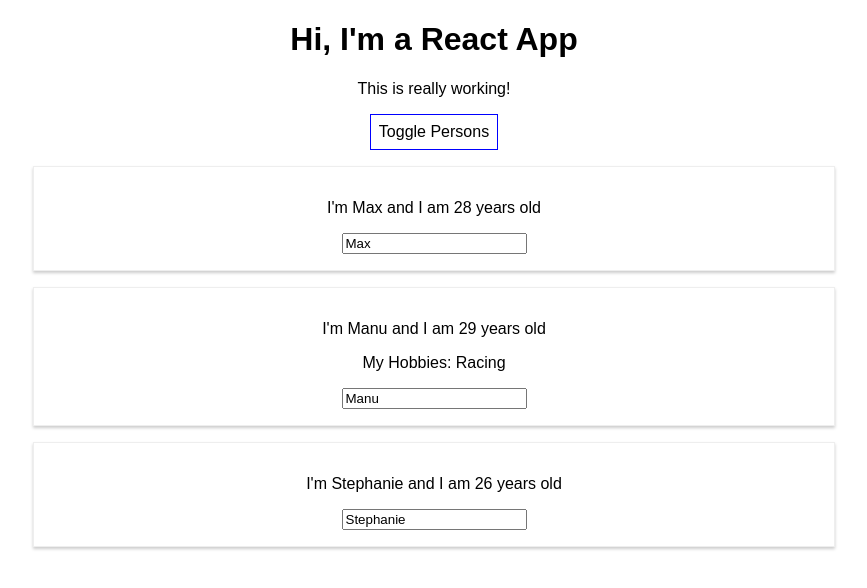
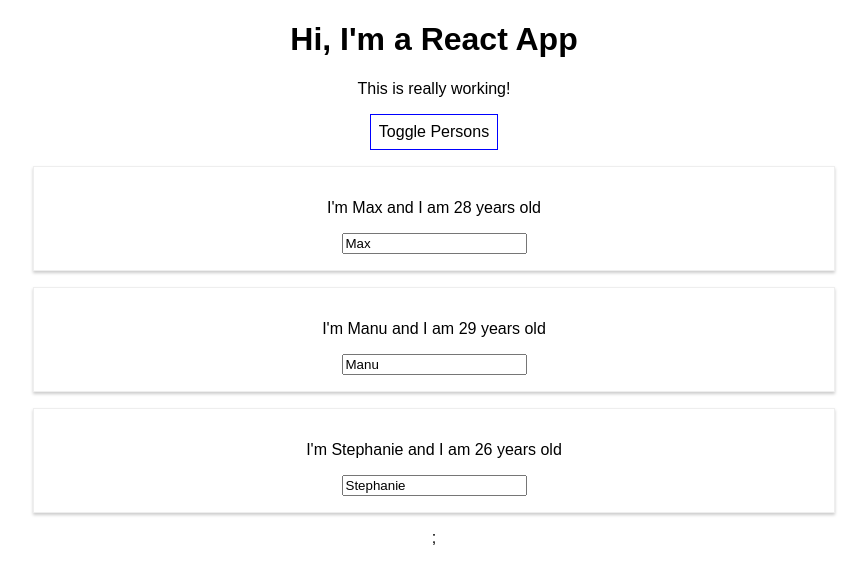
Before and after one commit to obwansan/react-learning-app, a React (Create React App) app: page / in a window 1280 px wide. Both pictures are taken after a click on the button "Toggle Persons". Shown: the top 588 px of the page, without its empty margins (206-1073 px from the left). Built offline with nearby package versions, Linux system fonts and the light colour scheme.

Commit message:
DRY your code - loop to render multiple components

```diff
--- a/src/App.js
+++ b/src/App.js
@@ -66,23 +66,12 @@
     if(this.state.showPersons) {
       persons = (
         <div>
-        <Person
-          name={this.state.persons[0].name}
-          age={this.state.persons[0].age}
-        />
-        <Person
-          name={this.state.persons[1].name}
-          age={this.state.persons[1].age}
-          click={this.switchNameHandler.bind(this, 'Max!')}
-          changed={this.nameChangedHandler}
-        >
-          My Hobbies: Racing
-        </Person>
-        <Person
-          name={this.state.persons[2].name}
-          age={this.state.persons[2].age}
-        />
-      </div>
+          {this.state.persons.map(person => {
+            return <Person
+              name={person.name}
+              age={person.age} />
+          })};
+        </div>
       )
     }
 
```
